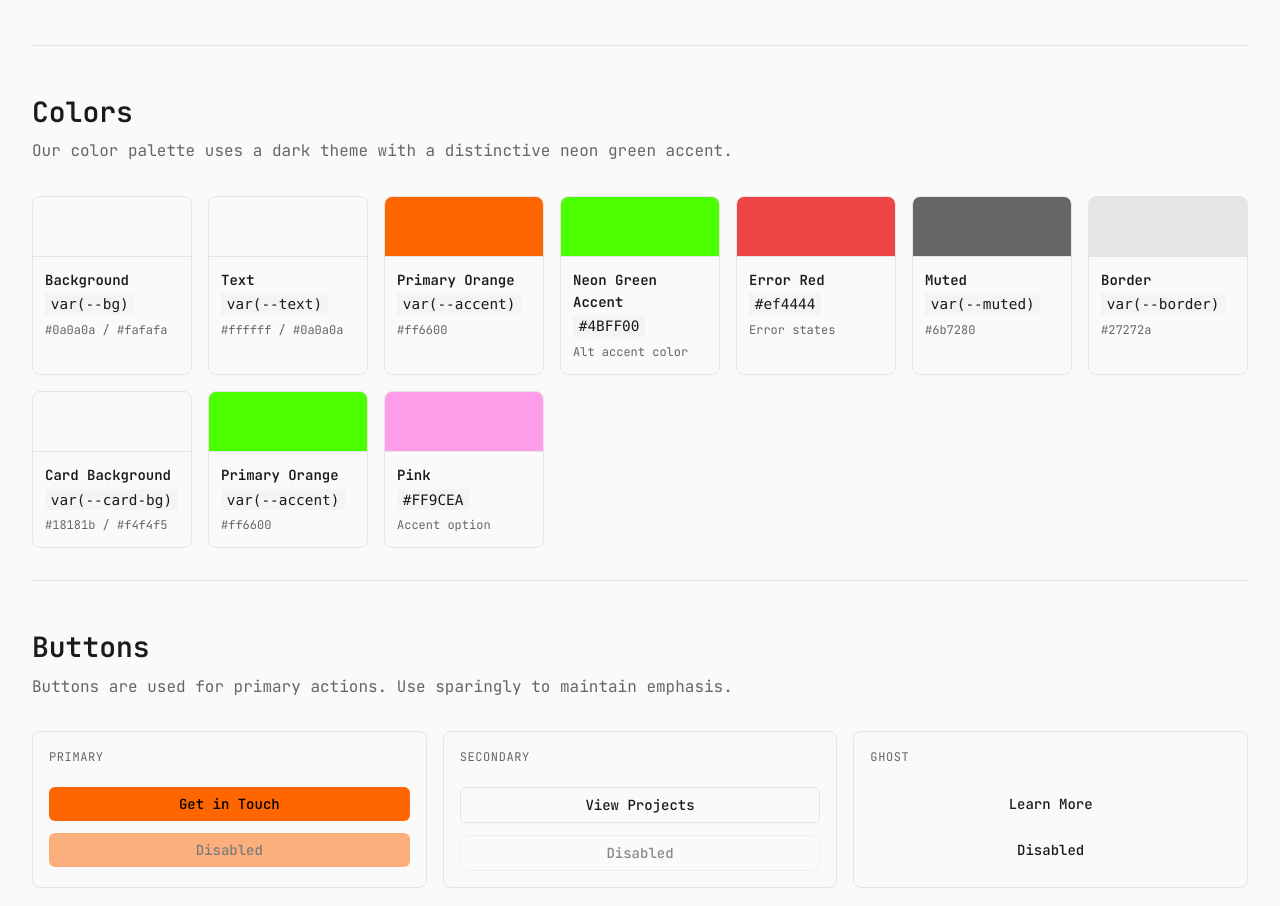
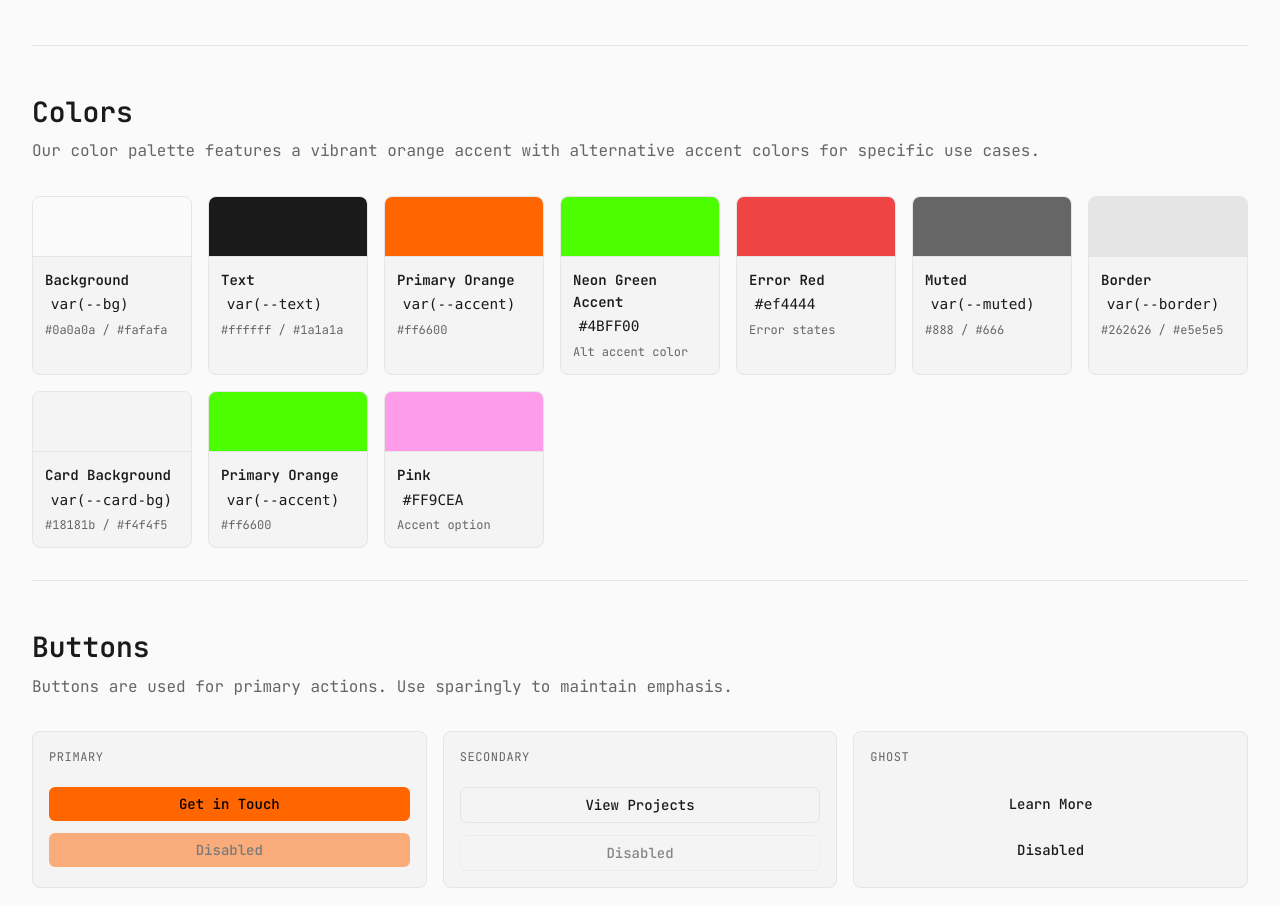
Before and after one commit to ModernAmusements/MA-Blog, a Next.js app: page /en/brand in a window 1280 px wide. Shown: the part 1880-2786 px from the top of the page. Built offline with nearby package versions, Linux system fonts and the light colour scheme; no server answers.

Commit message:
fix: add missing CSS variables and correct color values
- Added --bg, --text, --card-bg to all theme modes
- Corrected hex values in brand page to match actual CSS vars
- Updated description text

```diff
--- a/src/app/[lang]/brand/page.tsx
+++ b/src/app/[lang]/brand/page.tsx
@@ -127,7 +127,7 @@ function sayHello() {
       <section className={styles.section}>
         <div className={styles.sectionHeader}>
           <h2>Colors</h2>
-          <p className={styles.description}>Our color palette uses a dark theme with a distinctive neon green accent.</p>
+          <p className={styles.description}>Our color palette features a vibrant orange accent with alternative accent colors for specific use cases.</p>
         </div>
 
         <div className={styles.colorPalette}>
@@ -144,10 +144,10 @@ function sayHello() {
             <div className={styles.colorInfo}>
               <span className={styles.colorName}>Text</span>
               <code>var(--text)</code>
-              <span className={styles.colorHex}>#ffffff / #0a0a0a</span>
+              <span className={styles.colorHex}>#ffffff / #1a1a1a</span>
             </div>
           </div>
-<div className={styles.colorItem}>
+          <div className={styles.colorItem}>
             <div className={styles.colorSwatch} style={{ background: 'var(--accent)' }} />
             <div className={styles.colorInfo}>
               <span className={styles.colorName}>Primary Orange</span>
@@ -176,7 +176,7 @@ function sayHello() {
             <div className={styles.colorInfo}>
               <span className={styles.colorName}>Muted</span>
               <code>var(--muted)</code>
-              <span className={styles.colorHex}>#6b7280</span>
+              <span className={styles.colorHex}>#888 / #666</span>
             </div>
           </div>
           <div className={styles.colorItem}>
@@ -184,7 +184,7 @@ function sayHello() {
             <div className={styles.colorInfo}>
               <span className={styles.colorName}>Border</span>
               <code>var(--border)</code>
-              <span className={styles.colorHex}>#27272a</span>
+              <span className={styles.colorHex}>#262626 / #e5e5e5</span>
             </div>
           </div>
           <div className={styles.colorItem}>
--- a/src/styles/globals.scss
+++ b/src/styles/globals.scss
@@ -66,6 +66,9 @@ textarea:focus-visible {
     --border: #262626;
     --accent: #ff6600;
     --code-bg: #171717;
+    --bg: #0a0a0a;
+    --text: #ffffff;
+    --card-bg: #18181b;
   }
 }
 
@@ -83,6 +86,9 @@ textarea:focus-visible {
   --border: #e5e5e5;
   --accent: #ff6600;
   --code-bg: #f4f4f4;
+  --bg: #fafafa;
+  --text: #1a1a1a;
+  --card-bg: #f4f4f5;
 }
 
 [data-theme='dark'] {
@@ -92,6 +98,9 @@ textarea:focus-visible {
   --border: #262626;
   --accent: #ff6600;
   --code-bg: #171717;
+  --bg: #0a0a0a;
+  --text: #ffffff;
+  --card-bg: #18181b;
 }
 
 * {
```
